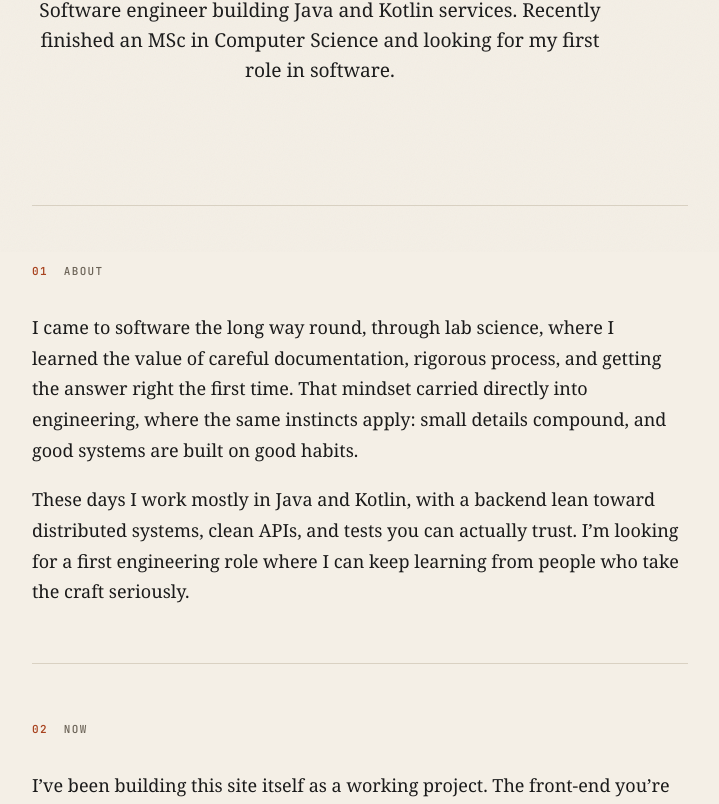
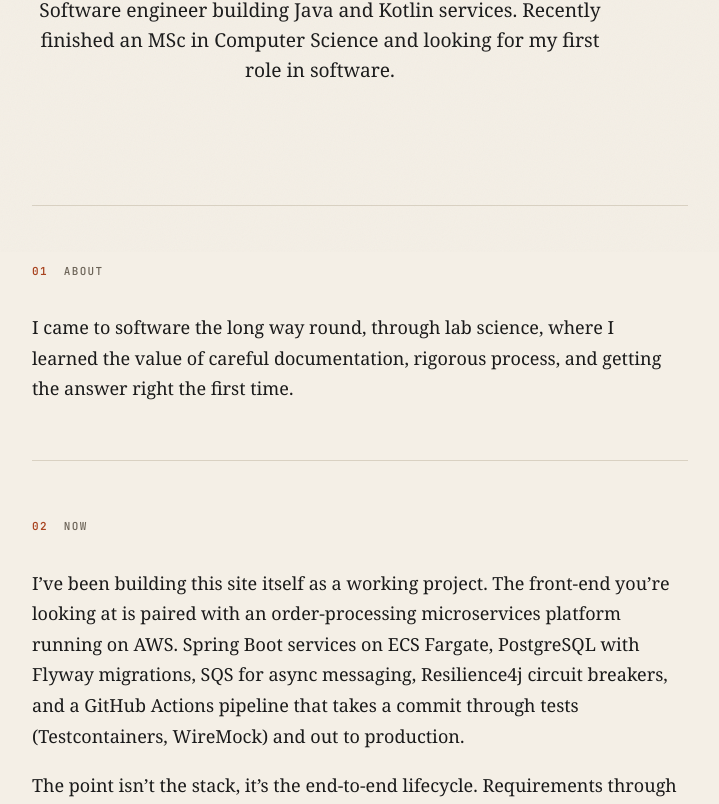
Before and after one commit to oconnor21john-cv/cv-project, a React (Vite) app in the folder java-order-microservices/web-ui/: page / in a window 1280 px wide. Shown: the part 548-1352 px from the top of the page, without its empty margins (280-999 px from the left). Built offline with nearby package versions, Linux system fonts and the light colour scheme; no server answers.

Commit message:
Trim about section

```diff
--- a/java-order-microservices/web-ui/src/pages/Home.tsx
+++ b/java-order-microservices/web-ui/src/pages/Home.tsx
@@ -32,15 +32,7 @@ export function Home() {
           <p>
             I came to software the long way round, through lab science,
             where I learned the value of careful documentation, rigorous
-            process, and getting the answer right the first time. That mindset
-            carried directly into engineering, where the same instincts apply:
-            small details compound, and good systems are built on good habits.
-          </p>
-          <p>
-            These days I work mostly in Java and Kotlin, with a backend lean
-            toward distributed systems, clean APIs, and tests you can actually
-            trust. I&rsquo;m looking for a first engineering role where I can
-            keep learning from people who take the craft seriously.
+            process, and getting the answer right the first time.
           </p>
         </div>
       </section>
```
